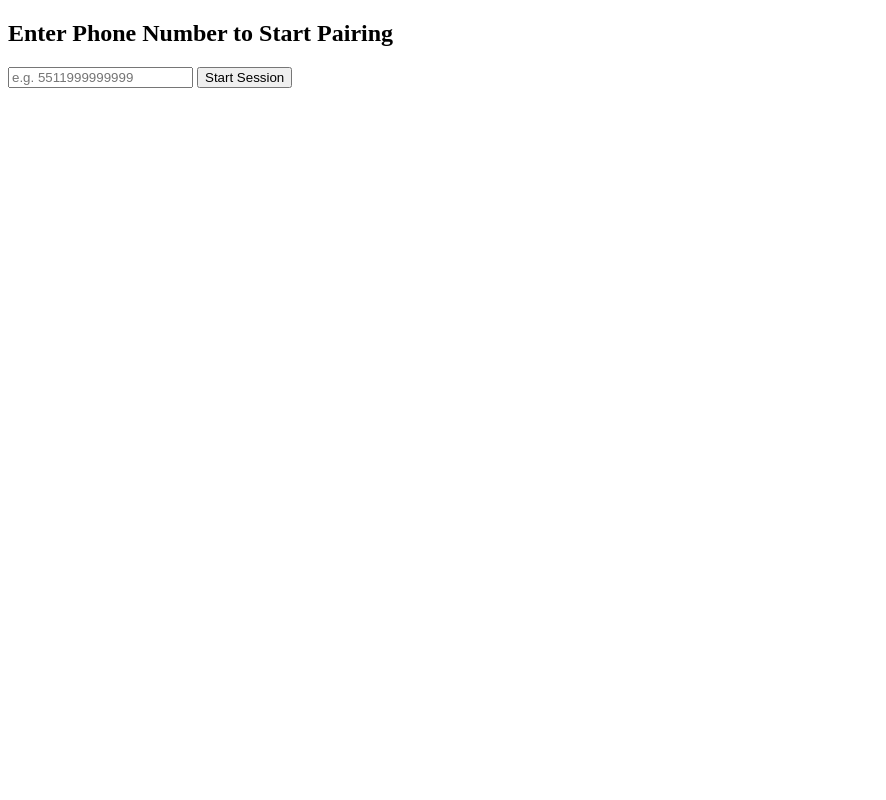
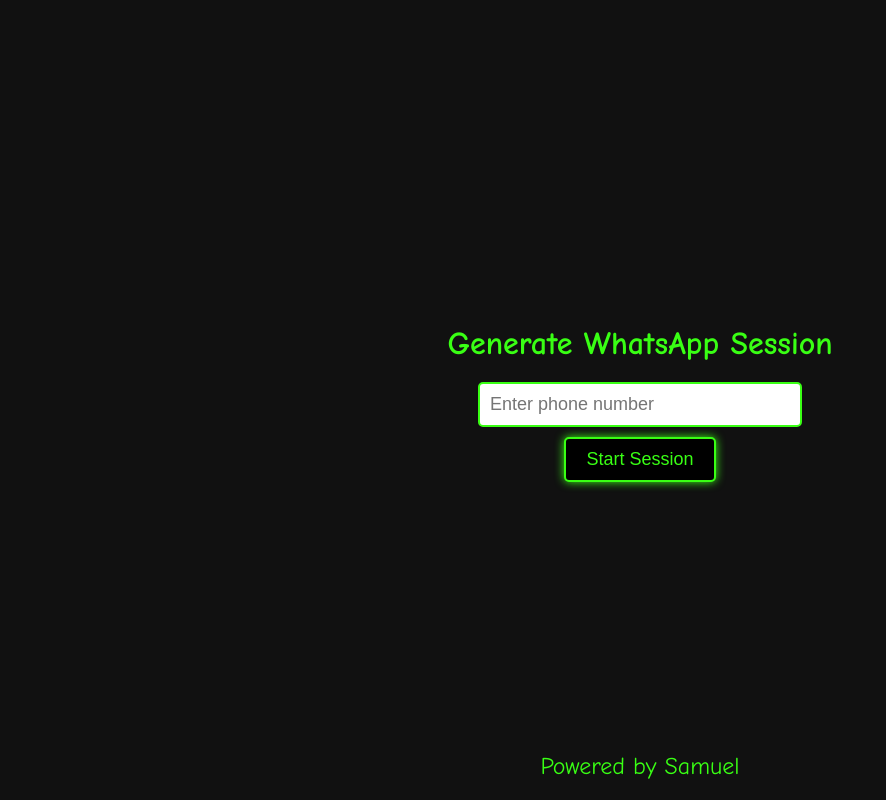
Before and after one commit to sadhfdrn/venom-bot-sess, a website: page public/index.html in a window 1280 px wide. Shown: the whole page, without its empty margins (0-886 px from the left). Drawn offline with Linux system fonts and the light colour scheme.

Commit message:
Add files via upload

```diff
--- a/public/index.html
+++ b/public/index.html
@@ -1,26 +1,88 @@
 <!DOCTYPE html>
-<html>
+<html lang="en">
 <head>
-  <title>WPPConnect Pair Code</title>
+  <meta charset="UTF-8" />
+  <meta name="viewport" content="width=device-width, initial-scale=1.0"/>
+  <title>Session Generator</title>
+  <style>
+    body {
+      background-color: #111;
+      font-family: "Comic Sans MS", cursive, sans-serif;
+      color: #fff;
+      display: flex;
+      flex-direction: column;
+      align-items: center;
+      justify-content: center;
+      height: 100vh;
+      margin: 0;
+    }
+
+    h1 {
+      color: #39ff14;
+      margin-bottom: 20px;
+    }
+
+    input[type="text"] {
+      padding: 10px;
+      font-size: 18px;
+      border: 2px solid #39ff14;
+      border-radius: 5px;
+      margin-bottom: 10px;
+      width: 300px;
+    }
+
+    button {
+      padding: 10px 20px;
+      font-size: 18px;
+      background-color: #000;
+      color: #39ff14;
+      border: 2px solid #39ff14;
+      border-radius: 5px;
+      cursor: pointer;
+      box-shadow: 0 0 10px #39ff14;
+      transition: 0.3s ease;
+    }
+
+    button:hover {
+      background-color: #39ff14;
+      color: #000;
+    }
+
+    #message {
+      margin-top: 15px;
+      font-size: 18px;
+    }
+
+    footer {
+      position: absolute;
+      bottom: 20px;
+      font-size: 24px;
+      color: #39ff14;
+    }
+  </style>
 </head>
 <body>
-  <h2>Enter Phone Number to Start Pairing</h2>
-  <input type="text" id="phone" placeholder="e.g. 5511999999999" />
-  <button onclick="sendPhone()">Start Session</button>
-  <p id="result"></p>
+  <h1>Generate WhatsApp Session</h1>
+  <input type="text" id="phone" placeholder="Enter phone number" />
+  <button onclick="startSession()">Start Session</button>
+  <div id="message"></div>
+
+  <footer>Powered by Samuel</footer>
 
   <script>
-    async function sendPhone() {
+    async function startSession() {
       const phone = document.getElementById('phone').value;
-      const res = await fetch('/pair', {
+      const res = await fetch('/start-session', {
         method: 'POST',
         headers: { 'Content-Type': 'application/json' },
         body: JSON.stringify({ phone })
       });
+
       const data = await res.json();
-      document.getElementById('result').innerText = data.sessionId
-        ? 'Session ID sent to your WhatsApp!'
-        : 'Failed to start session.';
+      const msg = document.getElementById('message');
+      msg.textContent = data.sessionId
+        ? `Session started! ID: ${data.sessionId}`
+        : `Error: ${data.error}`;
     }
   </script>
 </body>
```
